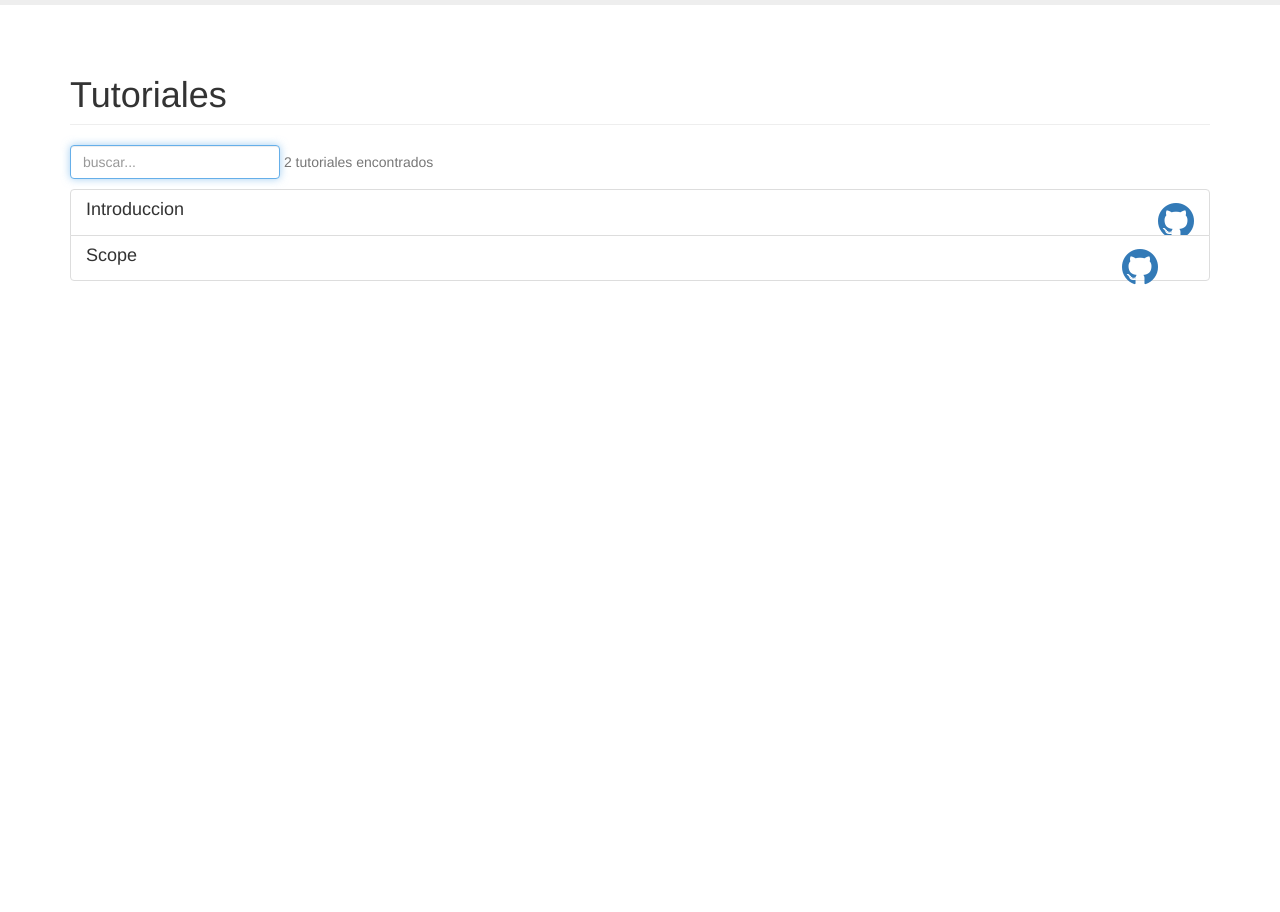
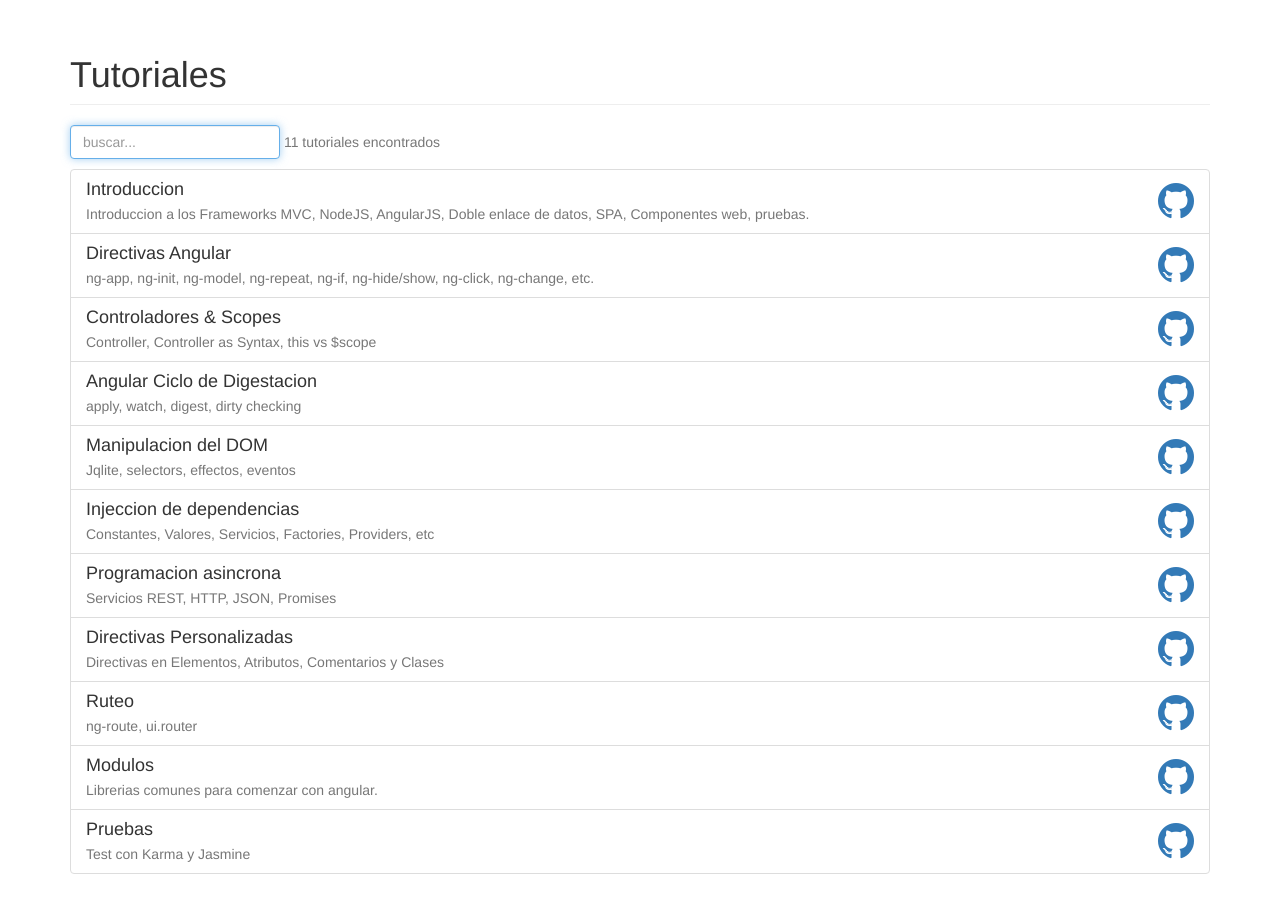
Before and after one commit to pachonjcl/angularjs-tutorial, a plain HTML site: page index.html in a window 1280 px wide. Shown: the part 200-1112 px from the top of the page. Before the commit the page ends 800 px from the top, so only its background shows below. Drawn offline with Linux system fonts and the light colour scheme.

Commit message:
agregar tutoriales y descripcion de tutoriales

```diff
--- /dev/null
+++ b/css/app.css
@@ -0,0 +1,30 @@
+body {
+    margin-top: 40px;
+    margin-bottom: 80px;
+}
+.logo {
+    height: 150px;
+    background: url('../logo/UI_Shield.png') no-repeat;
+    background-size: contain;
+    background-position-x: 100%;
+    margin-top: 10px;
+}
+.bs-docs-social {
+    text-align: center;
+}
+.bs-docs-social-buttons {
+    margin-left: 0;
+    margin-bottom: 0;
+    padding-left: 0;
+    list-style: none;
+}
+.bs-docs-social-buttons li {
+    display: inline-block;
+    padding: 5px 8px;
+    line-height: 1;
+}
+
+.jumbotron {
+    padding-top: 28px;
+    padding-bottom: 18px;
+}
--- a/index.html
+++ b/index.html
@@ -6,6 +6,8 @@
     <link rel="stylesheet" type="text/css" href="css/ui-bootstrap-csp.css">
     <link rel="stylesheet" type="text/css" href="css/font-awesome.min.css">
 
+    <link rel="stylesheet" type="text/css" href="css/app.css">
+
     <script type="text/javascript" src="js/angular.min.js"></script>
     <script type="text/javascript" src="js/angular-animate.min.js"></script>
     <script type="text/javascript" src="js/angular-touch.min.js"></script>
@@ -13,32 +15,14 @@
     <script type="text/javascript" src="js/ui-bootstrap.min.js"></script>
     <script type="text/javascript" src="js/ui-bootstrap-tpls.min.js"></script>
 
-    <script type="text/javascript">
-      var app = angular.module('tutorialApp', ['ui.bootstrap']);
-      app.controller('TutorialCtrl', function($scope) {
-        $scope.tutoriales = [
-          {
-            titulo: 'Introduccion',
-            descripcion: '',
-            src: '',
-            home: ''
-          },
-          {
-            titulo: 'Scope',
-            descripcion: '',
-            src: '',
-            home: ''
-          }
-        ];
-      });
-    </script>
+    <script type="text/javascript" src="js/app.js"></script>
   </head>
   <body ng-controller="TutorialCtrl">
     <header class="navbar navbar-fixed-top navbar-default">
       <div class="navbar-inner">
         <div class="container">
           <div class="navbar-header">
-            <a class="navbar-brand" href="http://angular-ui.github.io/">
+            <a class="navbar-brand" href="http://pachonjcl.github.io/">
               Angular Tutorial
             </a>
           </div>
@@ -66,7 +50,7 @@
     <div>
       <header class="jumbotron" id="overview">
         <div class="container">
-          <div class="col-sm-3 logo"></div>
+          <!-- <div class="col-sm-3 logo"></div> -->
           <div class="col-sm-7">
             <h1>Angular Tutorial</h1>
             <!-- <p>The companion suite(s) to the <a href="http://angularjs.org">AngularJS</a> framework.</p> -->
--- /dev/null
+++ b/js/app.js
@@ -0,0 +1,76 @@
+'use strict';
+
+var app = angular.module('tutorialApp',
+  ['ui.bootstrap']
+);
+
+app.controller('TutorialCtrl', ['$scope', function($scope) {
+  $scope.tutoriales = [
+    {
+      titulo: 'Introduccion',
+      descripcion: 'Introduccion a los Frameworks MVC, NodeJS, AngularJS, Doble enlace de datos, SPA, Componentes web, pruebas.',
+      src: '',
+      home: ''
+    },
+    {
+      titulo: 'Directivas Angular',
+      descripcion: 'ng-app, ng-init, ng-model, ng-repeat, ng-if, ng-hide/show, ng-click, ng-change, etc.',
+      src: '',
+      home: ''
+    },
+    {
+      titulo: 'Controladores & Scopes',
+      descripcion: 'Controller, Controller as Syntax, this vs $scope',
+      src: '',
+      home: ''
+    },
+    {
+      titulo: 'Angular Ciclo de Digestacion',
+      descripcion: 'apply, watch, digest, dirty checking',
+      src: '',
+      home: ''
+    },
+    {
+      titulo: 'Manipulacion del DOM',
+      descripcion: 'Jqlite, selectors, effectos, eventos',
+      src: '',
+      home: ''
+    },
+    {
+      titulo: 'Injeccion de dependencias',
+      descripcion: 'Constantes, Valores, Servicios, Factories, Providers, etc',
+      src: '',
+      home: ''
+    },
+    {
+      titulo: 'Programacion asincrona',
+      descripcion: 'Servicios REST, HTTP, JSON, Promises',
+      src: '',
+      home: ''
+    },
+    {
+      titulo: 'Directivas Personalizadas',
+      descripcion: 'Directivas en Elementos, Atributos, Comentarios y Clases',
+      src: '',
+      home: ''
+    },
+    {
+      titulo: 'Ruteo',
+      descripcion: 'ng-route, ui.router',
+      src: '',
+      home: ''
+    },
+    {
+      titulo: 'Modulos',
+      descripcion: 'Librerias comunes para comenzar con angular.',
+      src: '',
+      home: ''
+    },
+    {
+      titulo: 'Pruebas',
+      descripcion: 'Test con Karma y Jasmine',
+      src: '',
+      home: ''
+    }
+  ];
+}]);
```
